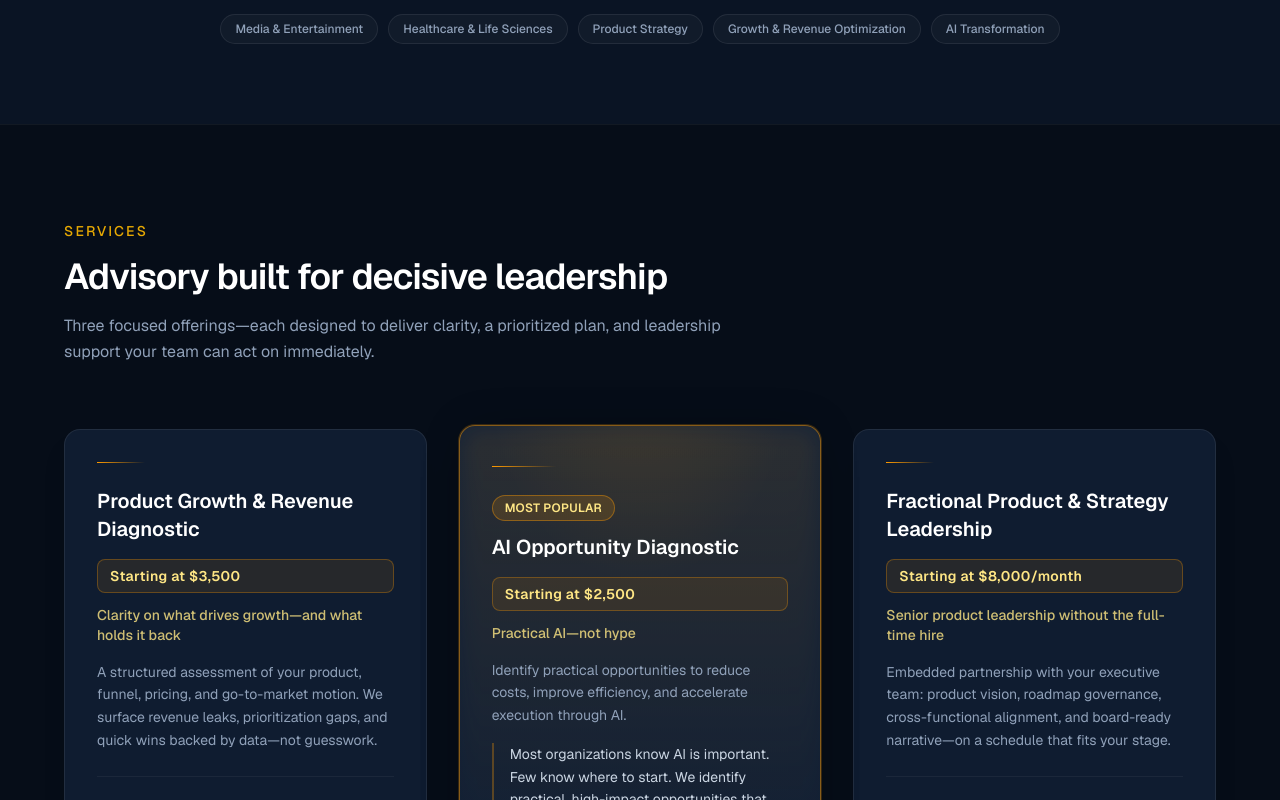
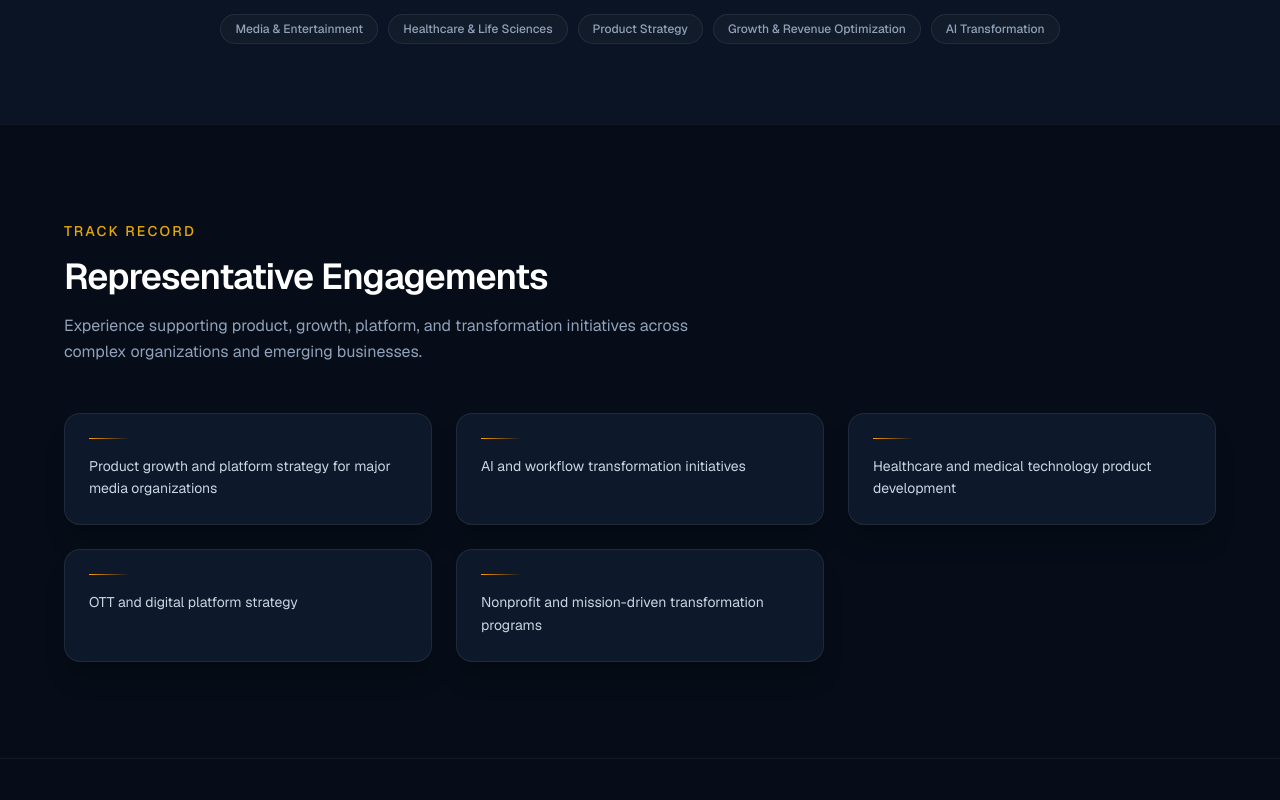
Before and after one commit to Mhibbert12026/hibbert-advisory-group, a Next.js app: page / in a window 1280 px wide. Shown: the part 1300-2100 px from the top of the page. Built offline with nearby package versions, Linux system fonts and the light colour scheme.

Commit message:
Final launch enhancements

```diff
--- a/app/page.tsx
+++ b/app/page.tsx
@@ -18,15 +18,6 @@ const aboutImpactSnapshot = [
   "AI Transformation & Platform Strategy",
 ] as const;
 
-const aboutSelectedExperience = [
-  "Paramount / Viacom",
-  "CBS Interactive",
-  "McCann Health",
-  "RipRoad",
-  "Penton Media",
-  "NBA Ecosystem",
-] as const;
-
 const selectedExperienceBrands = [
   "PARAMOUNT / VIACOM",
   "CBS INTERACTIVE",
@@ -42,6 +33,32 @@ const selectedExperienceCapabilities = [
   "Product Strategy",
   "Growth & Revenue Optimization",
   "AI Transformation",
+] as const;
+
+const representativeEngagements = [
+  "Product growth and platform strategy for major media organizations",
+  "AI and workflow transformation initiatives",
+  "Healthcare and medical technology product development",
+  "OTT and digital platform strategy",
+  "Nonprofit and mission-driven transformation programs",
+] as const;
+
+const howWeWorkSteps = [
+  {
+    title: "Discovery",
+    description:
+      "Understand objectives, constraints, stakeholders, and opportunities.",
+  },
+  {
+    title: "Assessment",
+    description:
+      "Identify growth, operational, product, and AI transformation opportunities.",
+  },
+  {
+    title: "Roadmap",
+    description:
+      "Deliver prioritized recommendations and implementation guidance designed to create measurable business outcomes.",
+  },
 ] as const;
 
 const expertiseAreas = [
@@ -359,6 +376,38 @@ export default function Home() {
                   className="rounded-full border border-white/8 bg-white/[0.03] px-3.5 py-1.5 text-xs font-medium text-slate-400"
                 >
                   {capability}
+                </li>
+              ))}
+            </ul>
+          </div>
+        </section>
+
+        {/* Representative Engagements */}
+        <section className="border-t border-white/5 px-6 py-24 lg:px-8">
+          <div className="mx-auto max-w-6xl">
+            <div className="max-w-2xl">
+              <p className="text-sm font-medium tracking-[0.15em] text-amber-400/90 uppercase">
+                Track record
+              </p>
+              <h2 className="mt-4 text-3xl font-semibold tracking-tight text-white sm:text-4xl">
+                Representative Engagements
+              </h2>
+              <p className="mt-4 text-slate-400 leading-relaxed">
+                Experience supporting product, growth, platform, and transformation
+                initiatives across complex organizations and emerging businesses.
+              </p>
+            </div>
+
+            <ul className="mt-12 grid gap-6 sm:grid-cols-2 lg:grid-cols-3">
+              {representativeEngagements.map((engagement) => (
+                <li
+                  key={engagement}
+                  className="rounded-2xl border border-white/8 bg-[#0f1c30]/80 p-6 shadow-xl shadow-black/20"
+                >
+                  <div className="mb-4 h-px w-10 bg-gradient-to-r from-amber-500 to-amber-500/0" />
+                  <p className="text-sm leading-relaxed text-slate-300">
+                    {engagement}
+                  </p>
                 </li>
               ))}
             </ul>
@@ -685,12 +734,13 @@ export default function Home() {
 
               {/* Executive profile */}
               <div>
-                <p className="text-sm font-medium tracking-[0.15em] text-amber-400/90 uppercase">
-                  Executive profile
+                <h2 className="text-3xl font-semibold tracking-tight text-white sm:text-4xl">
+                  Helping Organizations Navigate Growth, Product Strategy, and AI
+                  Transformation
+                </h2>
+                <p className="mt-4 text-sm font-medium tracking-[0.15em] text-amber-400/90 uppercase">
+                  About Michael Hibbert
                 </p>
-                <h2 className="mt-4 text-3xl font-semibold tracking-tight text-white sm:text-4xl">
-                  About Michael Hibbert
-                </h2>
                 <p className="mt-3 text-lg font-medium text-slate-200">
                   Founder & Principal Advisor, Hibbert Advisory Group
                 </p>
@@ -733,22 +783,6 @@ export default function Home() {
                   </ul>
                 </div>
               </div>
-            </div>
-
-            <div className="mt-16 border-t border-white/10 pt-12">
-              <p className="text-xs font-medium tracking-wider text-slate-500 uppercase">
-                Selected Experience
-              </p>
-              <ul className="mt-6 flex flex-wrap gap-3">
-                {aboutSelectedExperience.map((organization) => (
-                  <li
-                    key={organization}
-                    className="rounded-full border border-white/10 bg-[#0f1c30]/80 px-4 py-2 text-sm font-medium text-slate-300"
-                  >
-                    {organization}
-                  </li>
-                ))}
-              </ul>
             </div>
 
             <div className="mt-12 rounded-2xl border border-amber-500/20 bg-gradient-to-br from-[#152a45]/80 via-[#0f1c30]/80 to-[#0a1424] px-8 py-10 text-center sm:px-10">
@@ -814,6 +848,37 @@ export default function Home() {
             </ol>
           </div>
         </section>
+
+        {/* How We Work */}
+        <section className="border-t border-white/5 px-6 py-24 lg:px-8">
+          <div className="mx-auto max-w-6xl">
+            <div className="max-w-2xl">
+              <p className="text-sm font-medium tracking-[0.15em] text-amber-400/90 uppercase">
+                Approach
+              </p>
+              <h2 className="mt-4 text-3xl font-semibold tracking-tight text-white sm:text-4xl">
+                How We Work
+              </h2>
+            </div>
+
+            <ul className="mt-12 grid gap-6 lg:grid-cols-3">
+              {howWeWorkSteps.map((item) => (
+                <li
+                  key={item.title}
+                  className="rounded-2xl border border-white/8 bg-[#0f1c30]/80 p-6 shadow-xl shadow-black/20"
+                >
+                  <div className="mb-4 h-px w-10 bg-gradient-to-r from-amber-500 to-amber-500/0" />
+                  <h3 className="text-lg font-semibold text-white">
+                    {item.title}
+                  </h3>
+                  <p className="mt-3 text-sm leading-relaxed text-slate-400">
+                    {item.description}
+                  </p>
+                </li>
+              ))}
+            </ul>
+          </div>
+        </section>
       </main>
 
       {/* Premium CTA — directly above footer */}
@@ -836,8 +901,8 @@ export default function Home() {
                 Ready to unlock your next phase of growth?
               </h2>
               <p className="mx-auto mt-5 max-w-2xl text-base leading-relaxed text-slate-300 sm:text-lg">
-                Schedule a Discovery Call to discuss product strategy, growth
-                opportunities, operational challenges, or AI transformation
+                Start with the Discovery Intake to discuss product strategy,
+                growth opportunities, operational challenges, or AI transformation
                 initiatives.
               </p>
               <div className="mt-10 flex flex-col items-center justify-center gap-5">
@@ -848,14 +913,15 @@ export default function Home() {
                   Start Discovery Intake
                 </Link>
                 <a
-                  href="mailto:hello@hibbertadvisory.com"
+                  href="mailto:michaeldhibbert@gmail.com"
                   className="text-sm text-slate-400 hover:text-amber-200/90 transition-colors"
                 >
-                  hello@hibbertadvisory.com
+                  michaeldhibbert@gmail.com
                 </a>
               </div>
               <p className="mt-8 text-xs text-slate-500">
-                Complimentary 30-minute discovery call. No obligation.
+                Most engagements begin with a Discovery Intake and introductory
+                conversation.
               </p>
             </div>
           </div>
```
